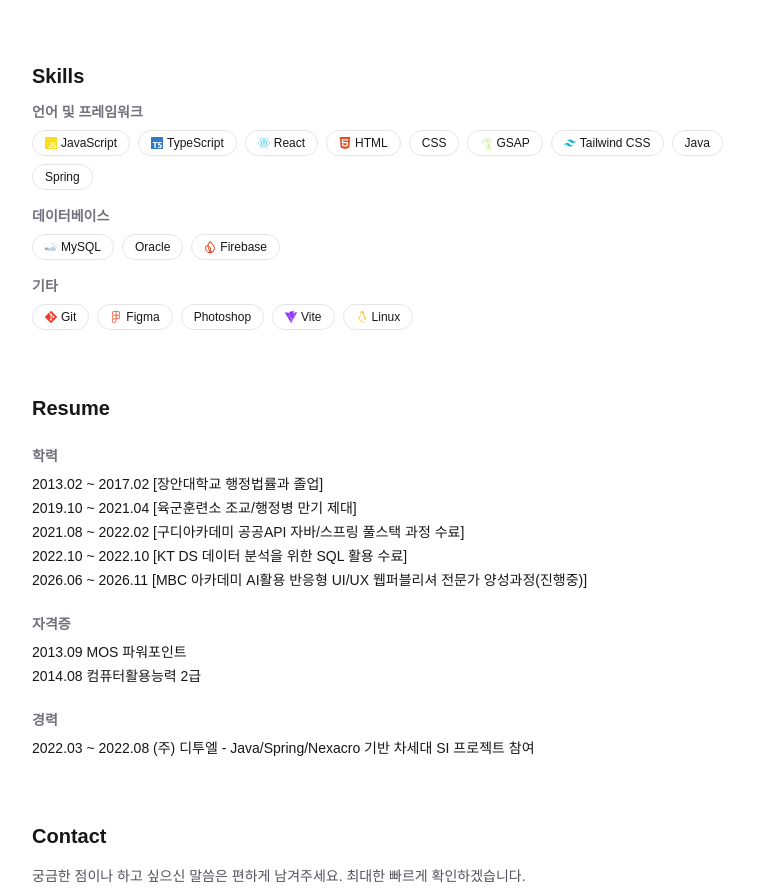
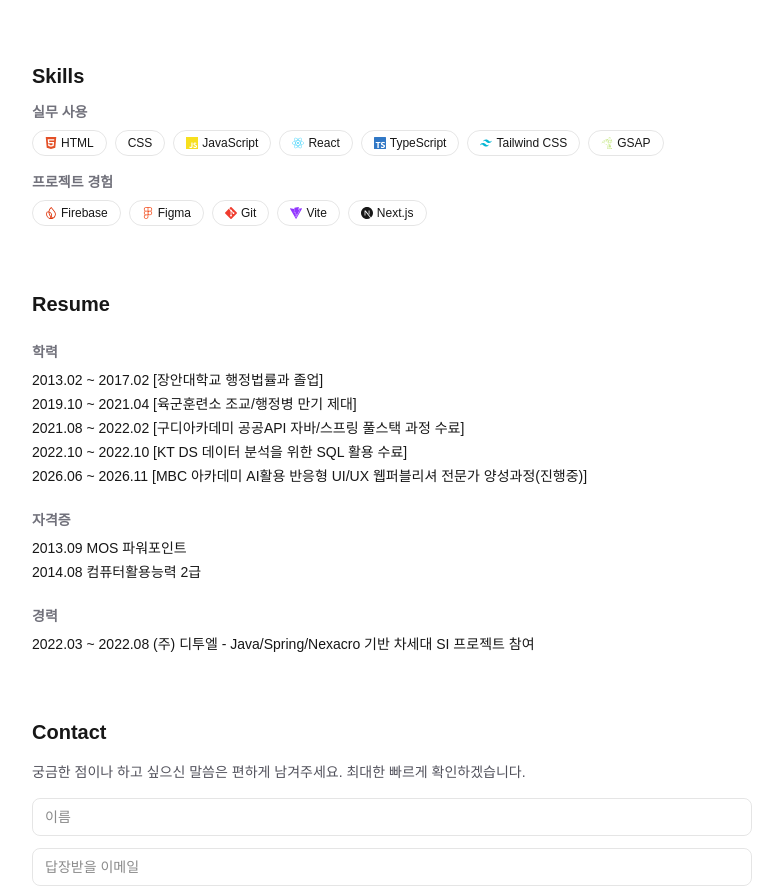
Before and after one commit to lym-bin/sangbin-dev, a Next.js app: page / in a window 1280 px wide. Shown: the part 1094-1990 px from the top of the page, without its empty margins (248-1031 px from the left). Built offline with nearby package versions, Linux system fonts and the light colour scheme.

Commit message:
Skill 섹션을 숙련도 기준으로 재구성

```diff
--- a/src/components/SkillChips.tsx
+++ b/src/components/SkillChips.tsx
@@ -5,26 +5,21 @@ import gsap from "gsap";
 
 const skillGroups = [
   {
-    category: "언어 및 프레임워크",
+    category: "실무 사용",
     skills: [
-      "JavaScript",
-      "TypeScript",
-      "React",
       "HTML",
       "CSS",
+      "JavaScript",
+      "React",
+      "TypeScript",
+      "Tailwind CSS",
       "GSAP",
-      "Tailwind CSS",
-      "Java",
-      "Spring",
     ],
   },
+
   {
-    category: "데이터베이스",
-    skills: ["MySQL", "Oracle", "Firebase"],
-  },
-  {
-    category: "기타",
-    skills: ["Git", "Figma", "Photoshop", "Vite", "Linux"],
+    category: "프로젝트 경험",
+    skills: ["Firebase", "Figma", "Git", "Vite", "Next.js"],
   },
 ];
 
```
